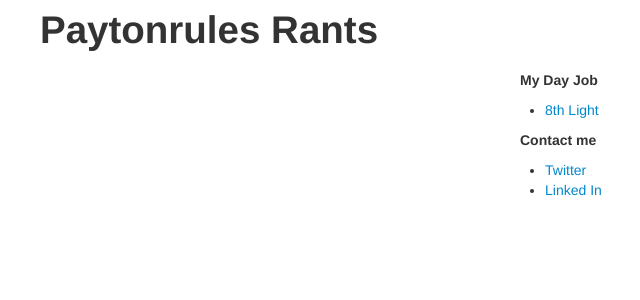
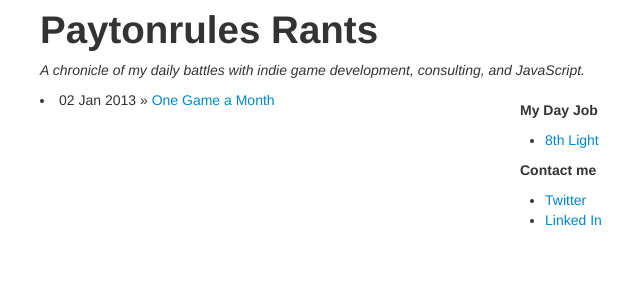
Before and after one commit to paytonrules/paytonrules.github.io, a Jekyll site: the page built from index.markdown, in a window 1280 px wide. Shown: the top 300 px of the page, without its empty margins (130-770 px from the left). Built offline with Jekyll 4.4.1, drawn with Linux system fonts in a browser that asks for light colours.

Commit message:
Finished new layout, started actually blogging

```diff
--- a/_layouts/default.html
+++ b/_layouts/default.html
@@ -10,6 +10,7 @@
       <div class="row">
         <div class="span9">
           <h1>Paytonrules Rants</h1>
+          <p style="font-style:italic">A chronicle of my daily battles with indie game development, consulting, and JavaScript.</p>
         </div>
       </div>
       <div class="row">
--- a/index.markdown
+++ b/index.markdown
@@ -3,7 +3,6 @@ layout: default
 title: Paytonrules Rants
 ---
 
-
 {% for post in site.posts %}
   <li><span>{{ post.date | date_to_string }}</span> &raquo; <a href="{{ post.url }}">{{ post.title }}</a></li>
 {% endfor %}
```
Also changed, not shown: _posts/2013-1-2-one-game-a-month.markdown (added, +12 -0 lines).
